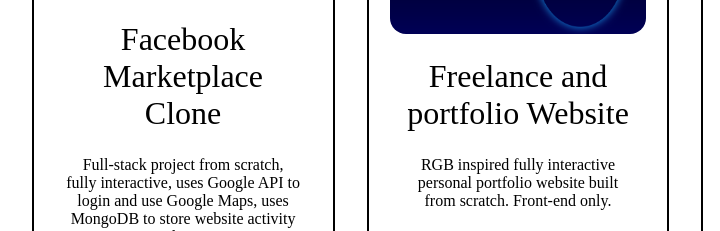
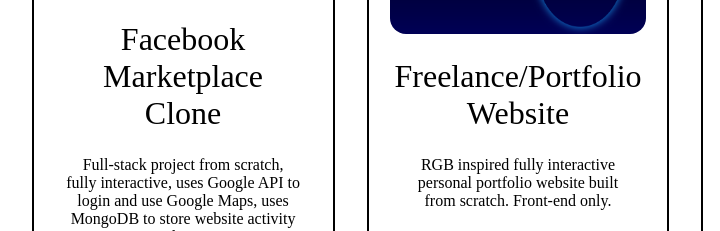
Before and after one commit to justindy81/Personal-Website, a plain HTML site: page index.html in a window 1280 px wide. Shown: the part 2210-2441 px from the top of the page, 122-842 px from the left. Drawn offline with Linux system fonts and the light colour scheme; grey boxes are pictures that could not be loaded.

Commit message:
Update index.html

```diff
--- a/index.html
+++ b/index.html
@@ -122,7 +122,7 @@
 
         <div class="project-card">
           <img src="project-2.png" alt="">
-          <h3>Freelance and portfolio Website</h3>
+          <h3>Freelance/Portfolio Website</h3>
           <p>RGB inspired fully interactive personal portfolio website built from scratch. Front-end only. </p>
           <div class="btn-group">
             <div id="live-demo-btn1" class="btn">Quick Demo</div>
```
